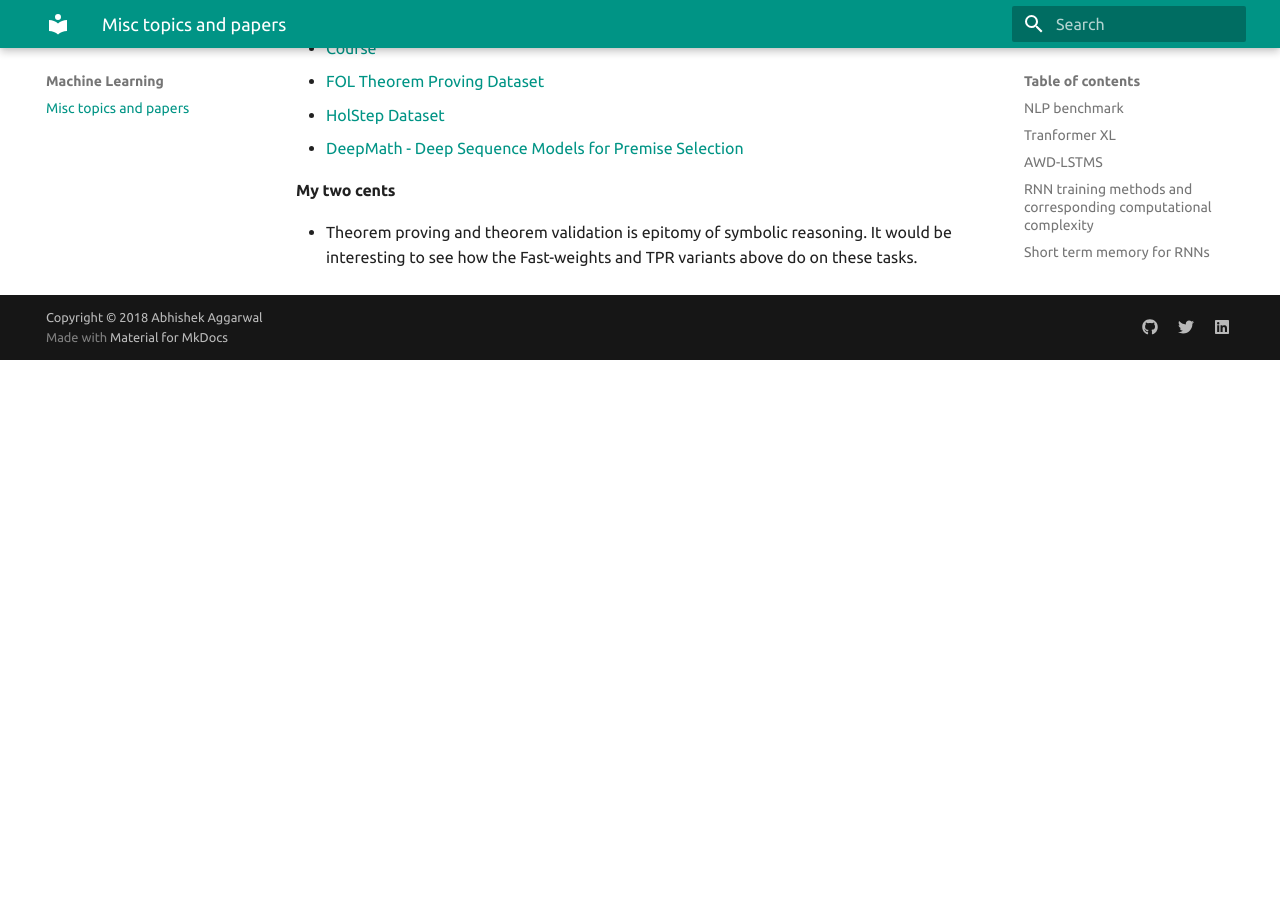
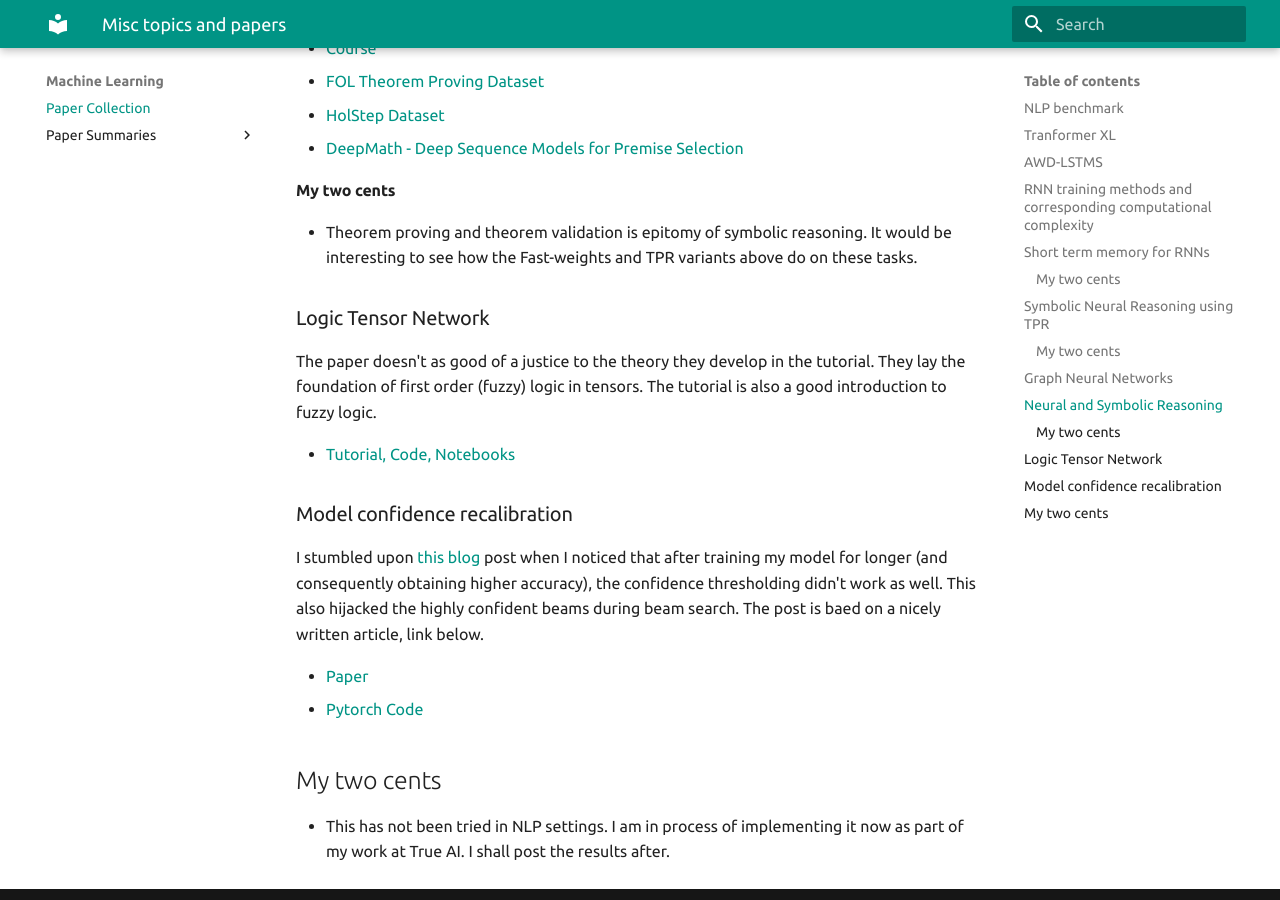
Before and after one commit to abhitopia/abhitopia.github.com, an MkDocs documentation site: the page built from docs/ML/Concepts/misc.md, in a window 1280 px wide and 900 px high, scrolled down 1787 px. Built offline with MkDocs 1.6.1 and Material for MkDocs 9.7.7, drawn with Linux system fonts in a browser that asks for light colours; before the commit the page ends 2147 px from its top, so only the background shows below that; some of the changed text lies outside the part shown.

Commit message:
updated content

```diff
--- a/docs/ML/Concepts/misc.md
+++ b/docs/ML/Concepts/misc.md
@@ -56,3 +56,21 @@ This follows on Paul Smolensky work on symbolic reasoning using TPR and gives an
 
 #### My two cents
 - Theorem proving and theorem validation is epitomy of symbolic reasoning. It would be interesting to see how the Fast-weights and TPR variants above do on these tasks.
+
+
+### Logic Tensor Network
+The paper doesn't as good of a justice to the theory they develop in the tutorial. They lay the foundation of first order (fuzzy) logic in tensors. The tutorial is also a good introduction to fuzzy logic.
+
+- [Tutorial, Code, Notebooks](https://sites.google.com/fbk.eu/ltn/tutorial-ijcai-2018)
+
+
+
+### Model confidence recalibration
+I stumbled upon [this blog](http://alondaks.com/2017/12/31/the-importance-of-calibrating-your-deep-model/) post when I noticed that after training my model for longer (and consequently obtaining higher accuracy), the confidence thresholding didn't work as well. This also hijacked the highly confident beams during beam search.
+The post is baed on a nicely written article, link below.
+
+- [Paper](https://arxiv.org/abs/1706.04599)
+- [Pytorch Code](https://github.com/gpleiss/temperature_scaling)
+
+## My two cents
+- This has not been tried in NLP settings. I am in process of implementing it now as part of my work at True AI. I shall post the results after.
--- a/mkdocs.yml
+++ b/mkdocs.yml
@@ -6,7 +6,9 @@ site_url: 'https://abhitopia.com'
 
 nav:
   - Machine Learning:
-    - ML/Concepts/misc.md
+    - Paper Collection: ML/Concepts/misc.md
+    - Paper Summaries:
+      - Reconciling deep learning with symbolic artificial intelligence: ML/PaperSummaries/symbolic_dl.md
   - Tensor Algrebra:
     - TensorAlgebra/Chap1.md
 # Repository
```
Also changed, not shown: docs/ML/PaperSummaries/symbolic_dl.md (added, +47 -0 lines), docs/ML/reasoning_fundamentals.md (+3 -0 lines).
